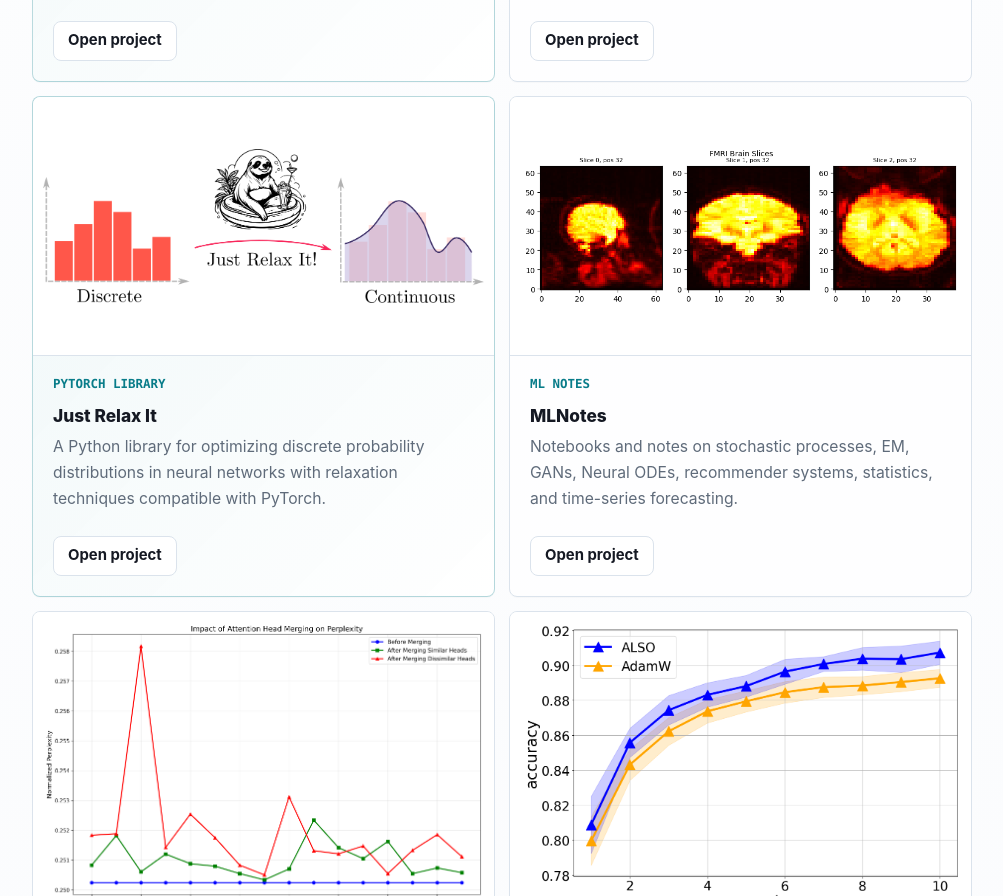
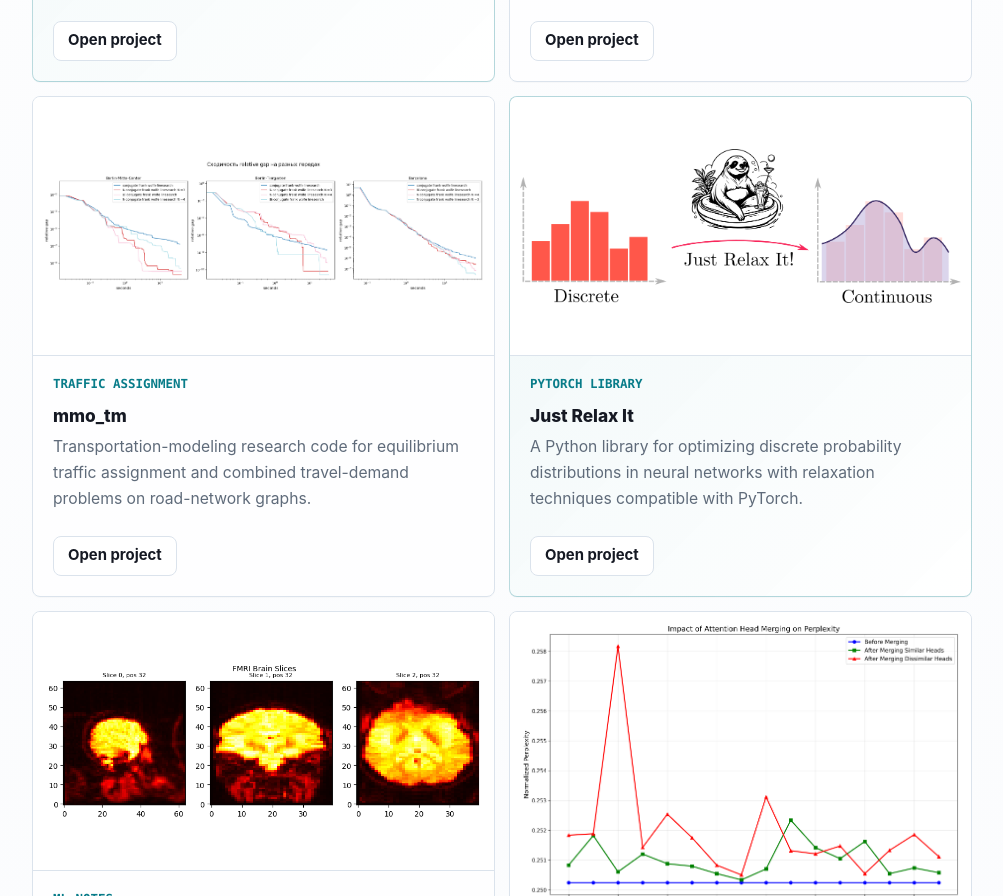
Before and after one commit to ThunderstormXX/PersonalPage, a plain HTML site: page index.html in a window 1280 px wide. Shown: the part 4145-5041 px from the top of the page, without its empty margins (138-1141 px from the left). Drawn offline with Linux system fonts and the light colour scheme.

Commit message:
Add mmo_tm project

```diff
--- a/assets/project-data.js
+++ b/assets/project-data.js
@@ -173,6 +173,25 @@ window.PROJECTS = [
     ]
   },
   {
+    slug: "mmo-tm",
+    title: "mmo_tm",
+    tag: "Traffic assignment",
+    repo: "https://github.com/ThunderstormXX/mmo_tm",
+    image: "figures/mmo-tm-transport-results.png",
+    imageAlt: "Relative-gap convergence curves for traffic-assignment solvers on Berlin and Barcelona road graphs",
+    imageSource: "mmo_tm/experiments_results/for_paper/4-6_imgs.png",
+    imageSourceUrl: "https://github.com/ThunderstormXX/mmo_tm/blob/master/experiments_results/for_paper/4-6_imgs.png",
+    summary:
+      "Transportation-modeling research code for equilibrium traffic assignment and combined travel-demand problems on road-network graphs.",
+    details:
+      "My contribution is in adding and testing optimization solvers for traffic assignment: Frank-Wolfe variants, conjugate directions, stochastic correspondence methods, and experiment pipelines that compare relative-gap convergence across real road networks.",
+    highlights: [
+      "Added optimizer and solver variants for equilibrium transportation-flow assignment.",
+      "Experiment scripts compare solver behavior across road graphs such as Berlin and Barcelona.",
+      "Paper-oriented result figures track relative-gap convergence over runtime."
+    ]
+  },
+  {
     slug: "mlnotes",
     title: "MLNotes",
     tag: "ML notes",
@@ -289,6 +308,7 @@ const priorityProjectOrder = [
   "mlfinance",
   "huawei-wireless-scheduling",
   "computational-mathematics",
+  "mmo-tm",
   "relaxit",
   "mlnotes"
 ];
--- a/index.html
+++ b/index.html
@@ -348,7 +348,7 @@
     <footer class="site-footer">
       <p>&copy; 2026 Igor Ignashin</p>
     </footer>
-    <script src="assets/project-data.js?v=huawei-wireless-1"></script>
-    <script src="assets/project-page.js?v=huawei-wireless-1"></script>
+    <script src="assets/project-data.js?v=mmo-tm-2"></script>
+    <script src="assets/project-page.js?v=mmo-tm-2"></script>
   </body>
 </html>
```
Also changed, not shown: project.html (+2 -2 lines), projects.html (+2 -2 lines), figures/mmo-tm-transport-results.png (added).
